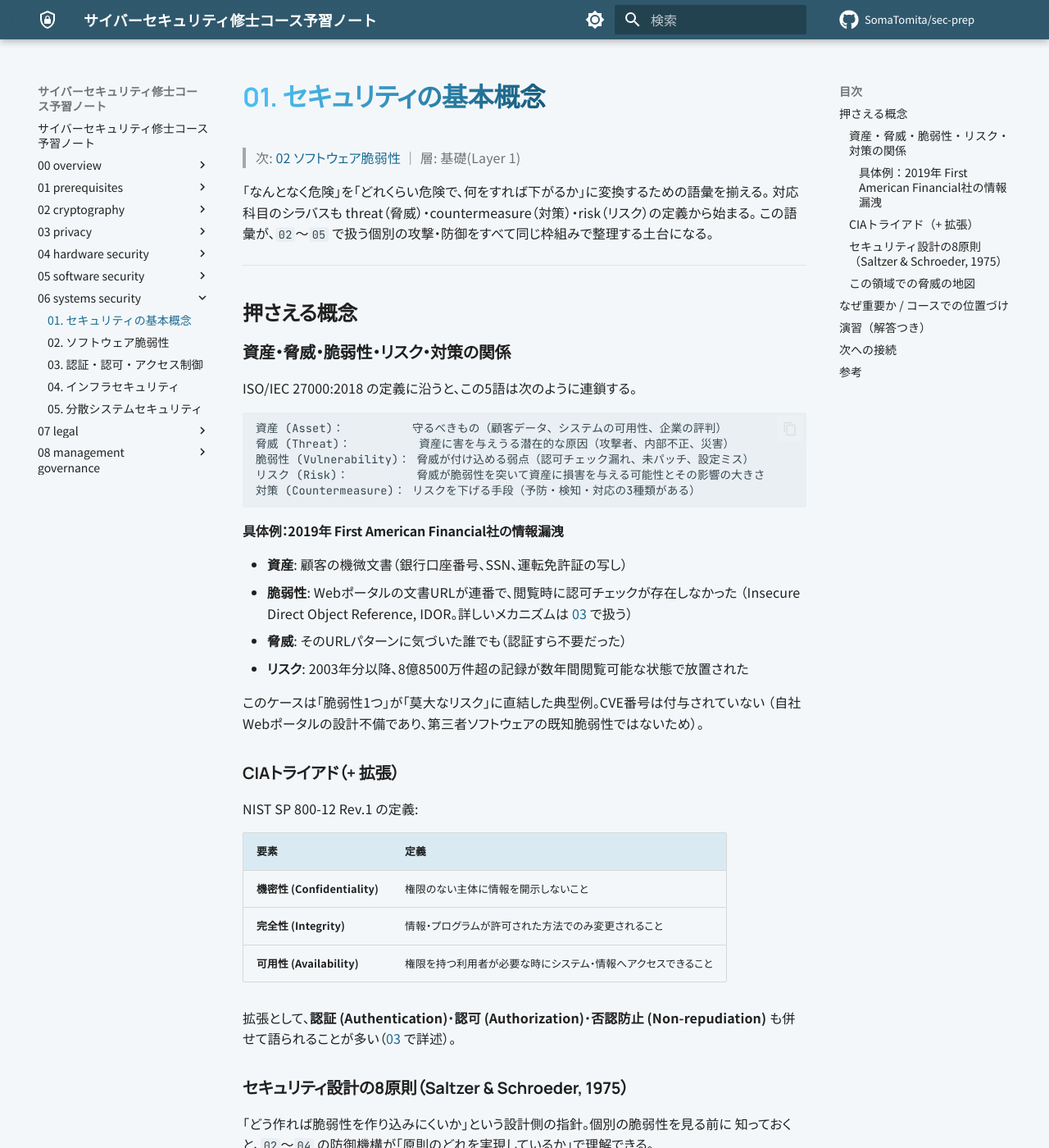
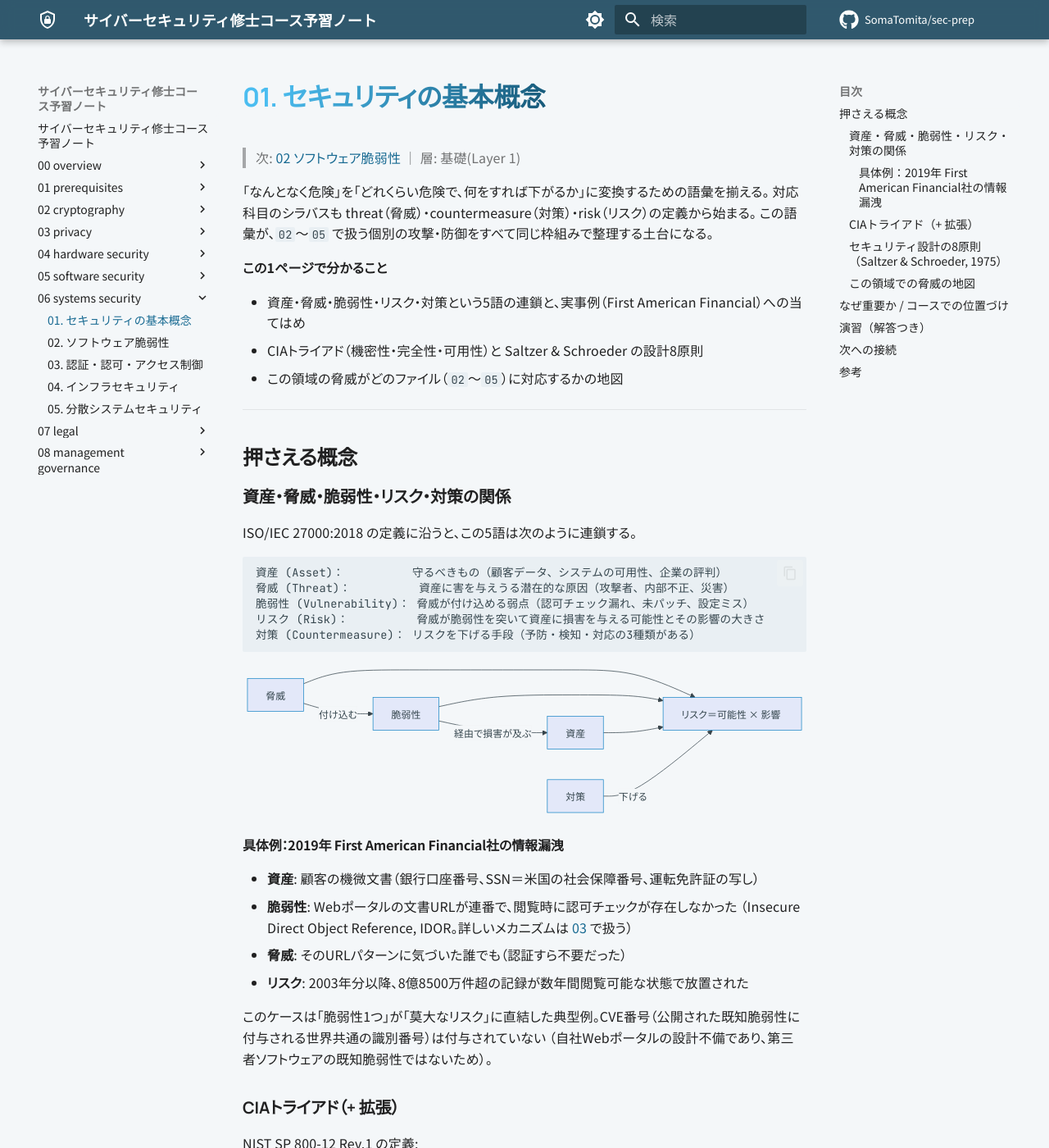
Before and after one commit to SomaTomita/sec-prep, an MkDocs documentation site: the page built from topics/06_systems-security/01_security-fundamentals.md, in a window 1280 px wide and 1400 px high. Shown: the whole window at 82% size. Built offline with MkDocs 1.6.1 and Material for MkDocs 9.7.7, drawn with Linux system fonts in a browser that asks for light colours; plug-ins that fetch from the network failed and are left out; comment, search, counter and statistics services are not loaded; some of the changed text lies outside the part shown.

Commit message:
docs: readability pass on 06_systems-security

````diff
--- a/topics/06_systems-security/01_security-fundamentals.md
+++ b/topics/06_systems-security/01_security-fundamentals.md
@@ -5,6 +5,12 @@
 「なんとなく危険」を「どれくらい危険で、何をすれば下がるか」に変換するための語彙を揃える。
 対応科目のシラバスも threat（脅威）・countermeasure（対策）・risk（リスク）の定義から始まる。
 この語彙が、`02`〜`05` で扱う個別の攻撃・防御をすべて同じ枠組みで整理する土台になる。
+
+**この1ページで分かること**
+
+- 資産・脅威・脆弱性・リスク・対策という5語の連鎖と、実事例（First American Financial）への当てはめ
+- CIAトライアド（機密性・完全性・可用性）と Saltzer & Schroeder の設計8原則
+- この領域の脅威がどのファイル（`02`〜`05`）に対応するかの地図
 
 ---
 
@@ -22,16 +28,26 @@ ISO/IEC 27000:2018 の定義に沿うと、この5語は次のように連鎖す
 対策 (Countermeasure)： リスクを下げる手段（予防・検知・対応の3種類がある）
 ```
 
+```mermaid
+flowchart LR
+    T["脅威"] -->|付け込む| V["脆弱性"]
+    V -->|経由で損害が及ぶ| A["資産"]
+    T --> R["リスク＝可能性 × 影響"]
+    V --> R
+    A --> R
+    C["対策"] -->|下げる| R
+```
+
 #### 具体例：2019年 First American Financial社の情報漏洩
 
-- **資産**: 顧客の機微文書（銀行口座番号、SSN、運転免許証の写し）
+- **資産**: 顧客の機微文書（銀行口座番号、SSN＝米国の社会保障番号、運転免許証の写し）
 - **脆弱性**: Webポータルの文書URLが連番で、閲覧時に認可チェックが存在しなかった
   （Insecure Direct Object Reference, IDOR。詳しいメカニズムは
   [03](./03_authn-authz-access-control.md) で扱う）
 - **脅威**: そのURLパターンに気づいた誰でも（認証すら不要だった）
 - **リスク**: 2003年分以降、8億8500万件超の記録が数年間閲覧可能な状態で放置された
 
-このケースは「脆弱性1つ」が「莫大なリスク」に直結した典型例。CVE番号は付与されていない
+このケースは「脆弱性1つ」が「莫大なリスク」に直結した典型例。CVE番号（公開された既知脆弱性に付与される世界共通の識別番号）は付与されていない
 （自社Webポータルの設計不備であり、第三者ソフトウェアの既知脆弱性ではないため）。
 
 ### CIAトライアド（+ 拡張）
@@ -77,7 +93,7 @@ NIST SP 800-12 Rev.1 の定義:
 ## なぜ重要か / コースでの位置づけ
 
 対応科目の講義は必ずこの語彙の定義から始まる。「脆弱性」と「リスク」を混同すると、
-例えば「CVSSスコアが高い脆弱性なら即対応すべき」のような誤った優先順位付けをしてしまう
+例えば「CVSSスコア（脆弱性単体の深刻度を0〜10で採点する共通指標）が高い脆弱性なら即対応すべき」のような誤った優先順位付けをしてしまう
 （資産の重要度や実際の攻撃可能性を無視しているため）。この土台の上に `02`〜`05` の
 個別技術が積み上がる。
 
````
Also changed, not shown: topics/06_systems-security/02_software-vulnerabilities.md (+17 -4 lines), topics/06_systems-security/03_authn-authz-access-control.md (+16 -2 lines), topics/06_systems-security/04_infrastructure-security.md (+15 -4 lines), topics/06_systems-security/05_distributed-systems-security.md (+13 -7 lines).
